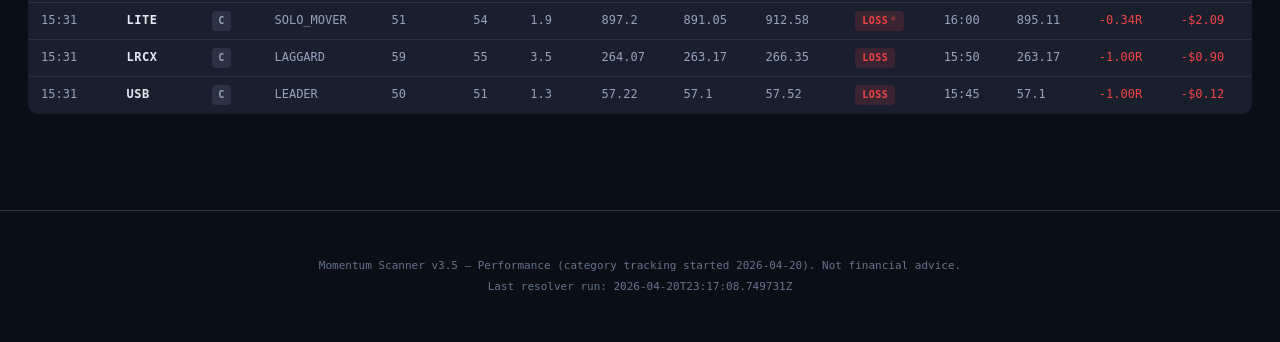
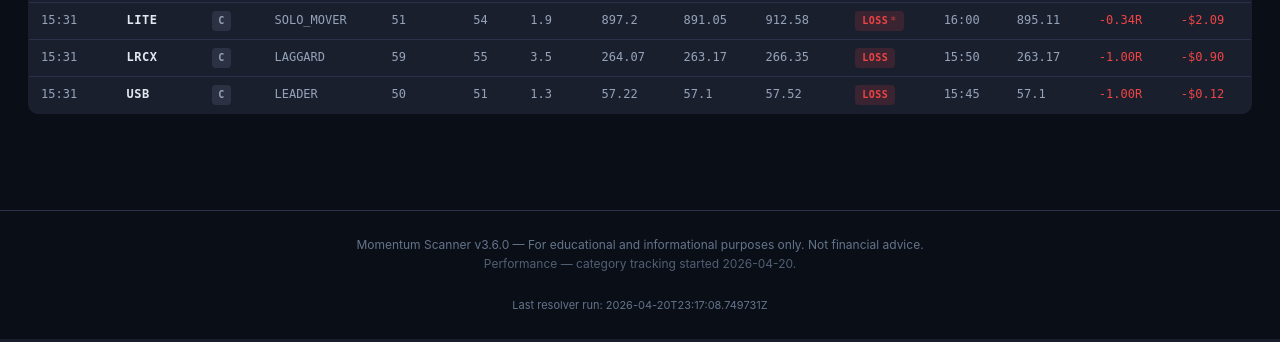
Before and after one commit to raveeshbhasin-assistant/momentum-scanner, a FastAPI app: page /performance in a window 1280 px wide. Shown: the part 3920-4262 px from the top of the page. Run offline with FastAPI, Linux system fonts and the light colour scheme.

Commit message:
fix(performance): replace hardcoded v3.5 strings with shared partial
Two stale version strings slipped through the v3.6.0 bundle on the
/performance page:
- page_title in the nav read "Performance — v3.5 Categories"
- an inline <footer> hardcoded "Momentum Scanner v3.5 — Performance",
  bypassing _footer.html entirely (so the v3.6.0 version bump never
  reached this page's footer)

Fixes:
- page_title → "Performance"
- Replace the inline footer with {% include "_footer.html" %} and
  pass the category-tracking context through the footer_note slot so
  the version string is sourced from the shared partial.
- Relocate #lastUpdated div below the footer; the existing JS targets
  it by id and is unaffected.

Co-Authored-By: Claude Opus 4.7 <noreply@anthropic.com>

```diff
--- a/templates/performance.html
+++ b/templates/performance.html
@@ -280,7 +280,7 @@
 </head>
 <body>
 
-    {% with active_page="performance", page_title="Performance — v3.5 Categories" %}{% include "_nav.html" %}{% endwith %}
+    {% with active_page="performance", page_title="Performance" %}{% include "_nav.html" %}{% endwith %}
 
     <main class="main">
 
@@ -391,12 +391,8 @@
 
     </main>
 
-    <footer class="footer">
-        <div class="footer-note">
-            Momentum Scanner v3.5 — Performance (category tracking started 2026-04-20). Not financial advice.
-            <div style="margin-top:4px" id="lastUpdated"></div>
-        </div>
-    </footer>
+    {% with footer_note="Performance — category tracking started 2026-04-20." %}{% include "_footer.html" %}{% endwith %}
+    <div id="lastUpdated" style="text-align:center; padding: 0 24px 24px; color: var(--text-muted); font-size: 11px;"></div>
 
     <script>
         // ── Data injected from backend ─────────────────────────
```
